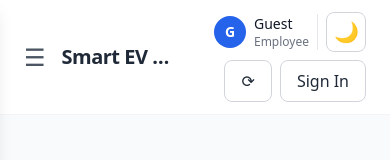
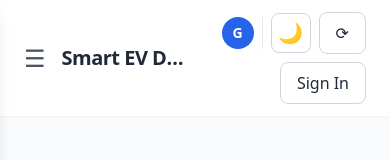
Before and after one commit to PraJwalGarje/smart-ev-project-tracking-dashboard, a React (Vite) app: page /login in a window 390 px wide. Shown: the top 160 px of the page. Built offline with nearby package versions, Linux system fonts and the light colour scheme; no server answers.

Commit message:
Minor tweaks for mobile devices

```diff
--- a/src/components/Header.jsx
+++ b/src/components/Header.jsx
@@ -36,9 +36,7 @@ export default function Header({
           <span className="text-2xl">☰</span>
         </button>
 
-        <h1 className="header-title truncate">
-          Smart EV Dashboard
-        </h1>
+        <h1 className="header-title truncate">Smart EV Dashboard</h1>
       </div>
 
       {/* Right section */}
@@ -54,8 +52,9 @@ export default function Header({
               .join('') || 'U'}
           </div>
 
-          <div className="flex flex-col leading-tight min-w-0">
-            <span className="text-sm font-medium text-gray-900 dark:text-gray-100 truncate max-w-[10rem] sm:max-w-[14rem]">
+          {/* Hide name + role on mobile to reduce header crowding */}
+          <div className="hidden sm:flex flex-col leading-tight min-w-0">
+            <span className="text-sm font-medium text-gray-900 dark:text-gray-100 truncate max-w-[14rem]">
               {userName}
             </span>
 
@@ -72,11 +71,7 @@ export default function Header({
           className="theme-toggle-button"
           type="button"
         >
-          {isDarkMode ? (
-            <span className="text-xl">☀️</span>
-          ) : (
-            <span className="text-xl">🌙</span>
-          )}
+          {isDarkMode ? <span className="text-xl">☀️</span> : <span className="text-xl">🌙</span>}
         </button>
 
         {/* Refresh: icon only on mobile */}
```
